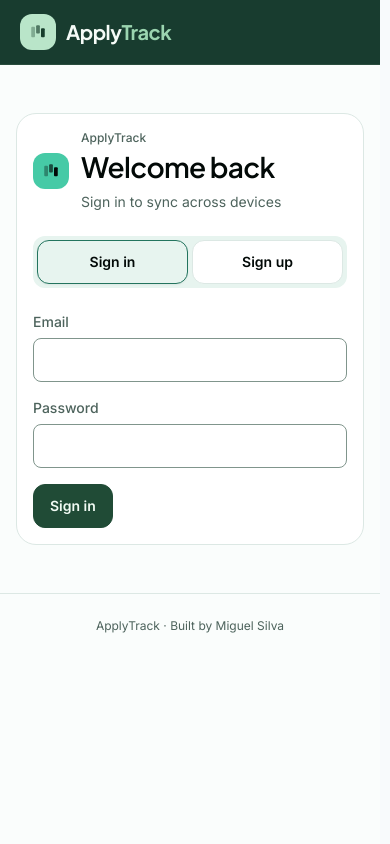
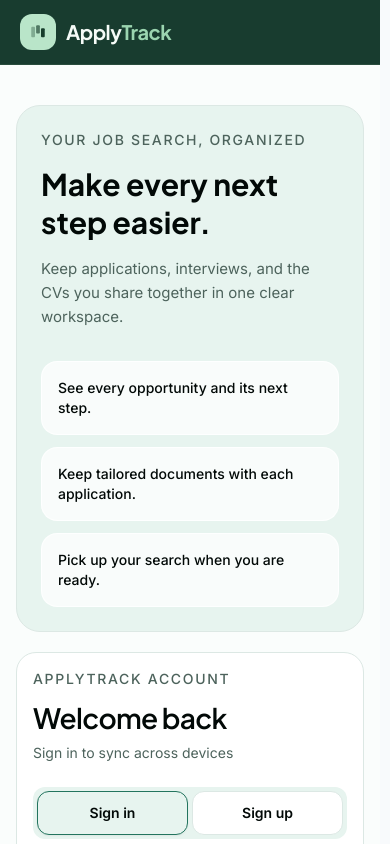
Before and after one commit to DevMiguelSilva/applytrack, a React (Vite) app: page /login in a window 390 px wide. Shown: the top 844 px of the page. Built offline with nearby package versions, Linux system fonts and the light colour scheme; no server answers.

Commit message:
feat(auth): refresh login page design
Pair the account form with a responsive welcome panel and keep the local-only entry state aligned with the app's visual system. Add mocked render coverage for both auth configurations.

```diff
--- a/src/pages/AuthPage.tsx
+++ b/src/pages/AuthPage.tsx
@@ -1,5 +1,4 @@
 import { useState } from 'react'
-import { AppLogo } from '../components/AppLogo'
 import { useAuth } from '../hooks/useAuth'
 import { isSupabaseConfigured } from '../lib/supabase'
 import { boardLook } from '../components/BoardLook'
@@ -39,31 +38,49 @@ export function AuthPage() {
 
   if (!isSupabaseConfigured) {
     return (
-      <div className="mx-auto max-w-md py-6 sm:py-10">
-        <div className={`ui-panel text-center`}>
-          <div className="mb-4 flex justify-center"><AppLogo tone="brand" /></div>
-          <p className={`mb-2 ${boardLook.label}`}>ApplyTrack</p>
-          <h1 className="ui-title legacy-size-text__1_75rem_">Your workspace is ready</h1>
-          <p className={`mt-3 ${boardLook.body}`}>Track your applications on this device. Your changes are saved locally.</p>
-          <a href="/" className={`mt-6 ${boardLook.button} ${focusClass}`}>Continue to Board</a>
-        </div>
+      <div className="mx-auto grid w-full max-w-5xl grid-cols-1 gap-5 py-4 sm:gap-6 sm:py-8 lg:grid-cols-[1.05fr_0.95fr] lg:items-stretch">
+        <section className="auth-welcome-panel flex flex-col justify-between gap-8 rounded-3xl border border-brand-line bg-brand-mist p-6 sm:p-9 lg:p-11">
+          <div>
+            <p className="ui-label font-semibold uppercase tracking-[0.12em]">Your job search, organized</p>
+            <h1 className="mt-4 font-display text-3xl font-bold leading-tight text-brand-ink sm:text-4xl">Make every next step easier.</h1>
+            <p className="mt-4 max-w-lg ui-description">Keep applications, interviews, and the CVs you share together in one clear workspace.</p>
+          </div>
+          <ul className="grid gap-3 text-sm font-medium text-brand-ink sm:grid-cols-3 lg:grid-cols-1">
+            <li className="rounded-2xl border border-white/80 bg-white/75 p-4">See every opportunity and its next step.</li>
+            <li className="rounded-2xl border border-white/80 bg-white/75 p-4">Keep tailored documents with each application.</li>
+            <li className="rounded-2xl border border-white/80 bg-white/75 p-4">Pick up your search when you are ready.</li>
+          </ul>
+        </section>
+        <section className="ui-panel flex flex-col justify-center p-6 sm:p-9 lg:p-11" aria-labelledby="local-workspace-title">
+          <p className="ui-label font-semibold uppercase tracking-[0.12em]">Local workspace</p>
+          <h2 id="local-workspace-title" className="mt-3 ui-title legacy-size-text__1_75rem_">Your workspace is ready</h2>
+          <p className="mt-3 ui-description">Track your applications on this device. Your changes are saved locally.</p>
+          <a href="/" className={`mt-7 w-full sm:w-auto ${boardLook.button} ${focusClass}`}>Continue to Board</a>
+        </section>
       </div>
     )
   }
 
   return (
-    <div className="mx-auto max-w-md py-6 font-sans text-brand-ink sm:py-10">
-      <div className={`ui-panel`}>
+    <div className="mx-auto grid w-full max-w-5xl min-w-0 grid-cols-1 gap-5 py-4 font-sans text-brand-ink sm:gap-6 sm:py-8 lg:grid-cols-[1.05fr_0.95fr] lg:items-stretch">
+      <section className="auth-welcome-panel flex flex-col justify-between gap-8 rounded-3xl border border-brand-line bg-brand-mist p-6 sm:p-9 lg:p-11">
         <div>
-          <div className="mb-6 flex items-center gap-3">
-            <AppLogo tone="brand" />
-            <div>
-              <p className={`mb-1 ${boardLook.label}`}>ApplyTrack</p>
-              <h1 className={boardLook.headline}>{mode === 'signin' ? 'Welcome back' : 'Create your account'}</h1>
-              <p className="mt-2 ui-description legacy-size-text_sm">{mode === 'signin' ? 'Sign in to sync across devices' : 'Keep your job search in sync across devices'}</p>
-            </div>
+          <p className="ui-label font-semibold uppercase tracking-[0.12em]">Your job search, organized</p>
+          <h1 className="mt-4 font-display text-3xl font-bold leading-tight text-brand-ink sm:text-4xl">Make every next step easier.</h1>
+          <p className="mt-4 max-w-lg ui-description">Keep applications, interviews, and the CVs you share together in one clear workspace.</p>
+        </div>
+        <ul className="grid gap-3 text-sm font-medium text-brand-ink sm:grid-cols-3 lg:grid-cols-1">
+          <li className="rounded-2xl border border-white/80 bg-white/75 p-4">See every opportunity and its next step.</li>
+          <li className="rounded-2xl border border-white/80 bg-white/75 p-4">Keep tailored documents with each application.</li>
+          <li className="rounded-2xl border border-white/80 bg-white/75 p-4">Pick up your search when you are ready.</li>
+        </ul>
+      </section>
+      <section className="ui-panel flex flex-col justify-center p-6 sm:p-9 lg:p-11" aria-labelledby="auth-form-title">
+          <div className="mb-6">
+            <p className="ui-label font-semibold uppercase tracking-[0.12em]">ApplyTrack account</p>
+            <h2 id="auth-form-title" className={`mt-3 ${boardLook.headline}`}>{mode === 'signin' ? 'Welcome back' : 'Create your account'}</h2>
+            <p className="mt-2 ui-description legacy-size-text_sm">{mode === 'signin' ? 'Sign in to sync across devices' : 'Keep your job search in sync across devices'}</p>
           </div>
-
           <div className="flex gap-1 rounded-xl bg-brand-mist p-1" role="group" aria-label="Account access">
             <button
               type="button"
@@ -130,8 +147,7 @@ export function AuthPage() {
               {loading ? (mode === 'signin' ? 'Signing in…' : 'Creating account…') : mode === 'signin' ? 'Sign in' : 'Create account'}
             </button>
           </form>
-        </div>
-      </div>
+      </section>
     </div>
   )
 }
```
Also changed, not shown: 1 other file (tests, documents, lock files or other folders).
